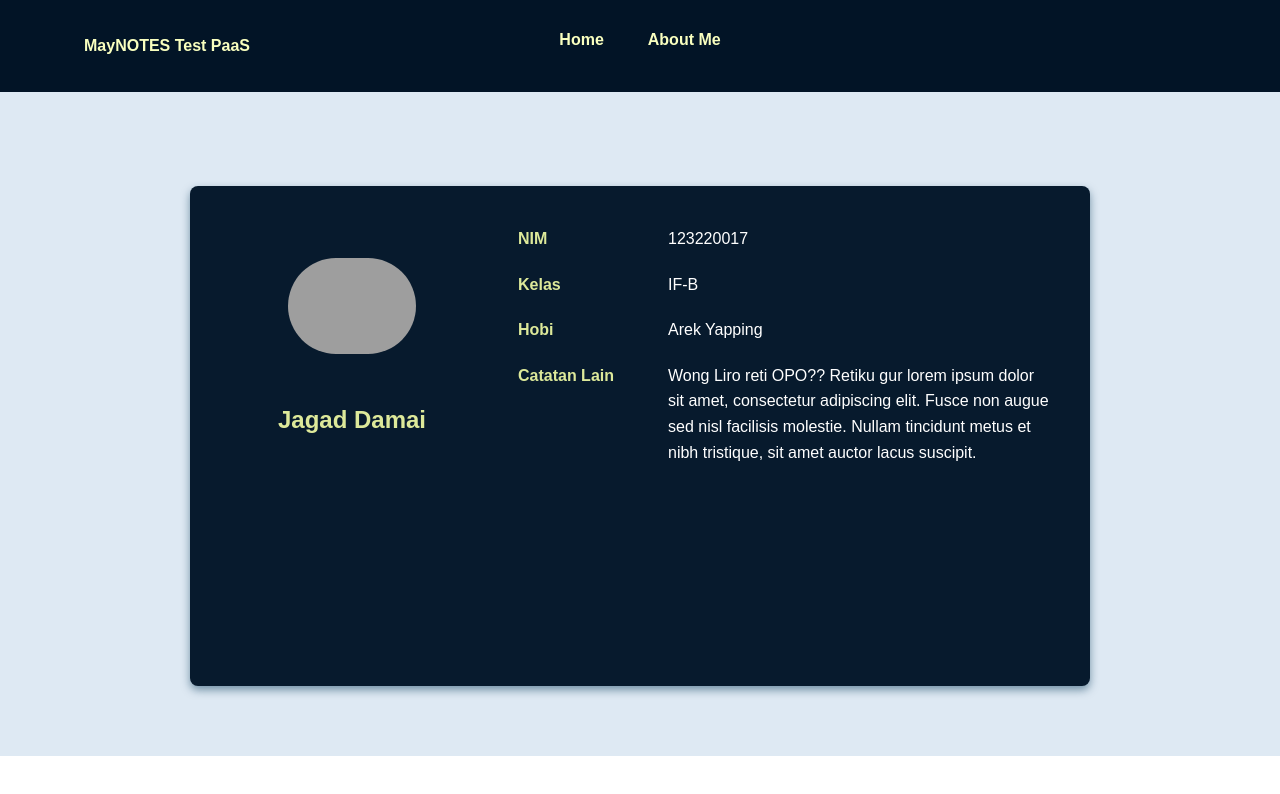
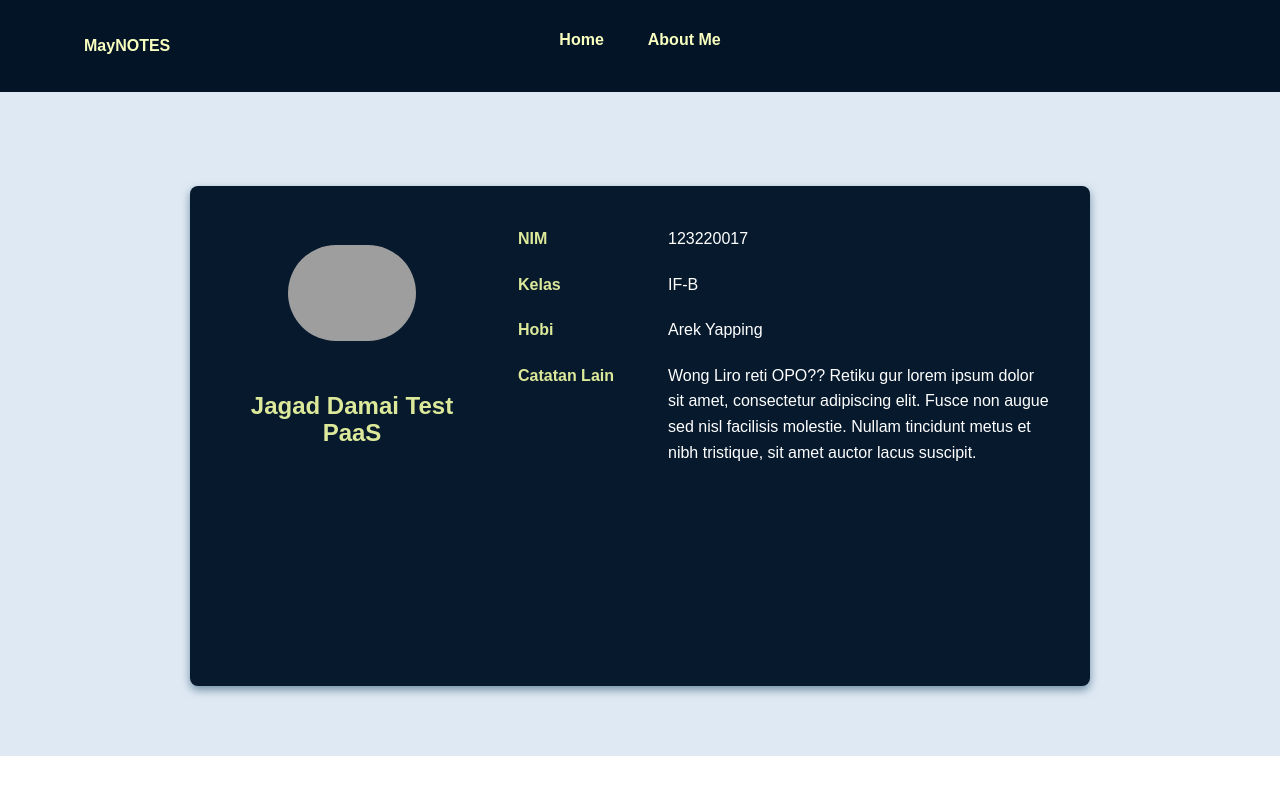
Before and after one commit to Maydamai03/123220017_Tugas7_Autentikasi, a plain HTML site: page frontend/about_us.html in a window 1280 px wide. Drawn offline with nearby package versions, Linux system fonts and the light colour scheme; grey boxes are pictures that could not be loaded.

Commit message:
Test PaaS

```diff
--- a/frontend/about_us.html
+++ b/frontend/about_us.html
@@ -22,7 +22,7 @@
                     <figure class="image is-128x128 is-inline-block">
                         <img class="is-rounded" src="mayy.jpg" alt="Profile Picture">
                     </figure>
-                    <p class="title is-4 mt-3" style="color: #dde99a;">Jagad Damai</p>
+                    <p class="title is-4 mt-3" style="color: #dde99a;">Jagad Damai Test PaaS</p>
                 </div>
 
                 <!-- Tabel Informasi -->
--- a/frontend/navbar.js
+++ b/frontend/navbar.js
@@ -3,7 +3,7 @@ document.addEventListener("DOMContentLoaded", function () {
         <nav class="navbar" role="navigation" aria-label="main navigation">
             <div class="container">
                 <div class="navbar-brand">
-                    <a class="navbar-item" href="#">MayNOTES Test PaaS</a>
+                    <a class="navbar-item" href="#">MayNOTES</a>
 
                     <!-- Tombol hamburger -->
                     <a role="button" class="navbar-burger" aria-label="menu" aria-expanded="false" data-target="navbar-menu">
```
